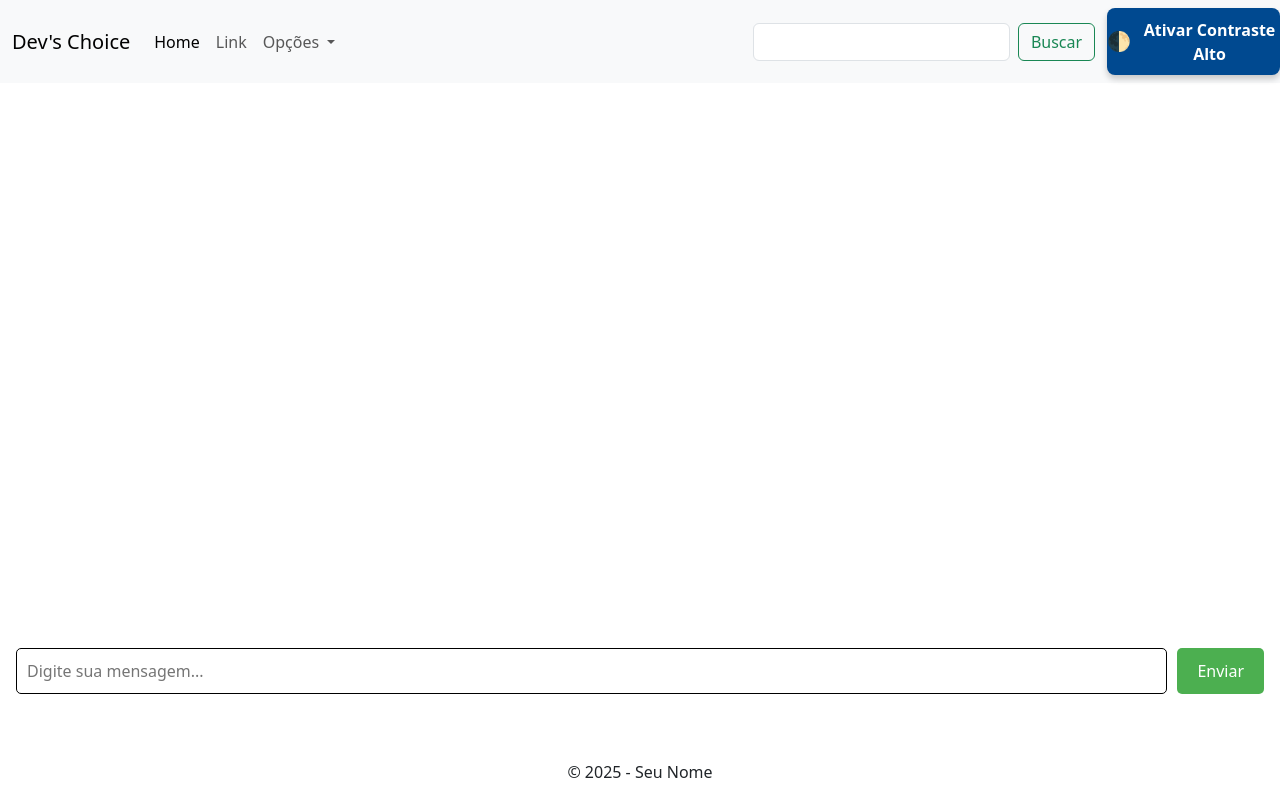
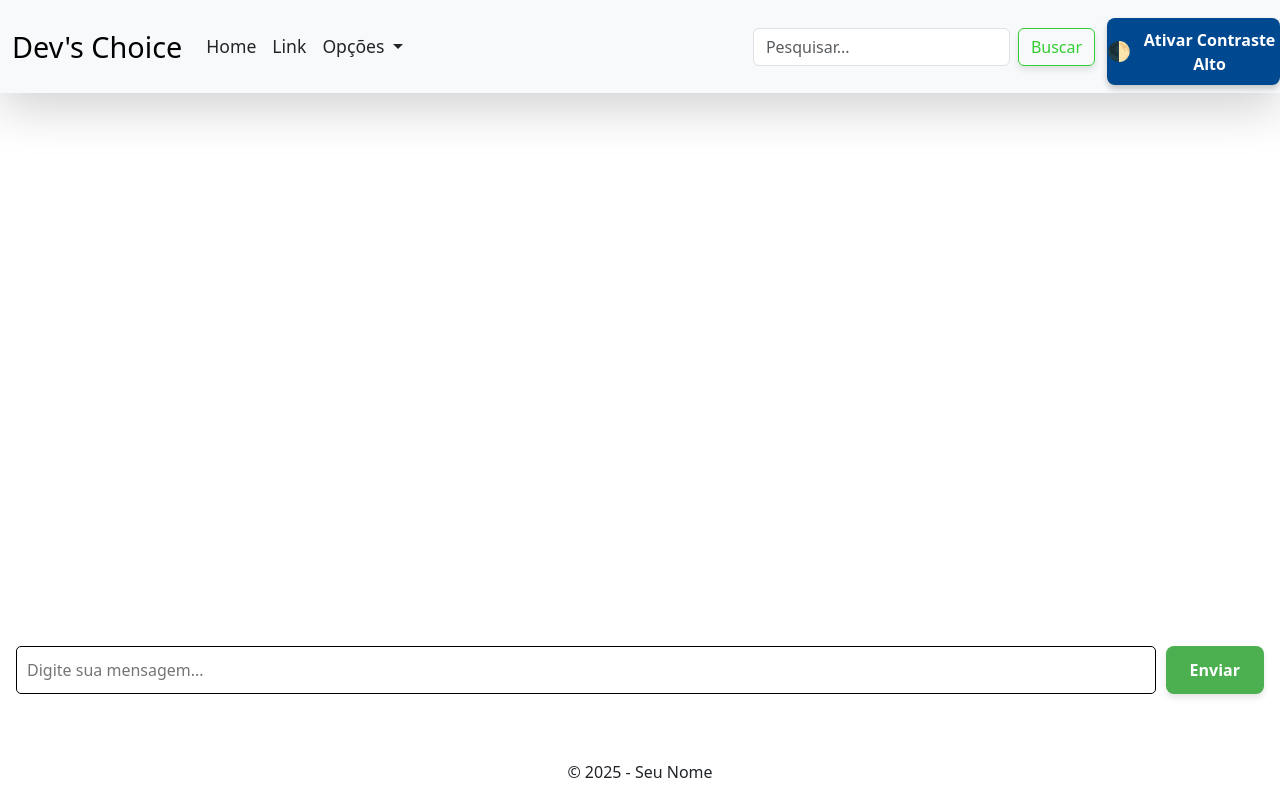
Before and after one commit to Grupo-de-EC/Dev_Choice, a PHP site: page / in a window 1280 px wide. Run offline with PHP 8.4, Linux system fonts and the light colour scheme.

Commit message:
Add files via upload

```diff
--- a/Index.css
+++ b/Index.css
@@ -44,13 +44,30 @@ main#chat-container {
 
 /* CSS do botão enviar */
 button {
-  padding: 10px 20px;
+  padding: 12px 24px;
   border: none;
   background-color: #4caf50;
   color: white;
-  border-radius: 5px;
+  font-size: 16px;
+  font-weight: bold;
+  border-radius: 8px;
   cursor: pointer;
+  transition: all 0.3s ease;
+  box-shadow: 0 4px 6px rgba(0, 0, 0, 0.1);
 }
+
+button:hover {
+  background-color: #45a049;
+  transform: translateY(-3px);
+  box-shadow: 0 6px 12px rgba(0, 0, 0, 0.2);
+}
+
+button:active {
+  background-color: #388e3c;
+  transform: translateY(0);
+  box-shadow: 0 2px 4px rgba(0, 0, 0, 0.1);
+}
+
 
 /* CSS do botão contraste */
 #contrasteBtn {
@@ -135,6 +152,89 @@ body.alto-contraste button {
   color: black !important;
 }
 
+/* Estilo da Navbar */
+.navbar {
+  background-color: #f8f9fa;
+  transition: background-color 0.3s ease;
+  box-shadow: 0 4px 6px rgba(0, 0, 0, 0.1);
+}
+
+.navbar:hover {
+  background-color: #e9ecef;
+}
+
+.navbar-brand {
+  font-size: 1.8rem;
+  transition: color 0.3s ease;
+}
+
+.navbar-brand:hover {
+  color: limegreen;
+}
+
+.nav-link {
+  font-size: 1.1rem;
+  padding: 10px 15px;
+  transition: color 0.3s ease;
+}
+
+.nav-link:hover {
+  color: limegreen;
+}
+
+.navbar-nav .dropdown-menu {
+  border-radius: 5px;
+}
+
+.dropdown-item:hover {
+  background-color: #f1f1f1;
+}
+
+.btn-outline-limegreen {
+  font-size: 1rem;
+  transition: background-color 0.3s ease, border-color 0.3s ease;
+  border-color: limegreen;
+  color: limegreen;
+}
+
+.btn-outline-limegreen:hover {
+  background-color: limegreen;
+  border-color: limegreen;
+  color: white;
+}
+
+.accessibility-controls button {
+  font-size: 0.9rem;
+  padding: 8px 15px;
+  margin-top: 10px;
+}
+
+.accessibility-controls button:hover {
+  background-color: #dc3545;
+  color: white;
+}
+
+.navbar-toggler {
+  border: 2px solid limegreen;
+}
+
+.navbar-toggler-icon {
+  background-color: limegreen;
+}
+
+.nav-item .dropdown-menu {
+  box-shadow: 0 4px 8px rgba(0, 0, 0, 0.1);
+}
+
+.dropdown-item {
+  transition: background-color 0.3s ease;
+}
+
+.dropdown-item:hover {
+  background-color: #e9ecef;
+}
+
+
 /* CSS do rodapé */
 footer {
   text-align: center;
--- a/Index.html
+++ b/Index.html
@@ -15,11 +15,11 @@
   </head>
   <body>
 <!-- Navbar Bootstrap -->
-    <nav class="navbar navbar-expand-lg bg-body-tertiary fixed-top">
+<nav class="navbar navbar-expand-lg bg-body-tertiary fixed-top shadow-lg">
   <div class="container-fluid">
-        <a class="navbar-brand" href="#">Dev's Choice</a>
+    <a class="navbar-brand text-limegreen font-weight-bold" href="#">Dev's Choice</a>
     <button
-          class="navbar-toggler"
+      class="navbar-toggler border-0 p-2"
       type="button"
       data-bs-toggle="collapse"
       data-bs-target="#navbarSupportedContent"
@@ -33,16 +33,14 @@
     <div class="collapse navbar-collapse" id="navbarSupportedContent">
       <ul class="navbar-nav me-auto mb-2 mb-lg-0">
         <li class="nav-item">
-              <a class="nav-link active" aria-current="page" href="Login.html"
-                >Home</a
-              >
+          <a class="nav-link active text-dark" aria-current="page" href="Login.html">Home</a>
         </li>
         <li class="nav-item">
-              <a class="nav-link" href="#">Link</a>
+          <a class="nav-link text-dark" href="#">Link</a>
         </li>
         <li class="nav-item dropdown">
           <a
-                class="nav-link dropdown-toggle"
+            class="nav-link dropdown-toggle text-dark"
             href="#"
             role="button"
             data-bs-toggle="dropdown"
@@ -53,7 +51,6 @@
           <ul class="dropdown-menu">
             <li><a class="dropdown-item" href="#">Ação 1</a></li>
             <li><a class="dropdown-item" href="#">Ação 2</a></li>
-
             <li>
               <hr class="dropdown-divider" />
             </li>
@@ -66,17 +63,17 @@
         <input
           class="form-control me-2"
           type="search"
-              placeholder=""
+          placeholder="Pesquisar..."
           aria-label="Search"
         />
-            <button class="btn btn-outline-success" type="submit">
+        <button class="btn btn-outline-limegreen" type="submit">
           Buscar
         </button>
       </form>
     </div>
   </div>
   <div class="accessibility-controls">
-        <button id="contrasteBtn">Ativar Contraste Alto</button>
+    <button id="contrasteBtn" class="btn btn-outline-danger btn-sm">Ativar Contraste Alto</button>
   </div>
   <div vw class="enabled">
     <div vw-access-button class="active"></div>
@@ -85,6 +82,7 @@
     </div>
   </div>
 </nav>
+
     <!-- Navbar Bootstrap Fim -->
     <main id="chat-container">
       <div id="messages"></div>
```
Lines whose indentation alone changed are shown as unchanged.
